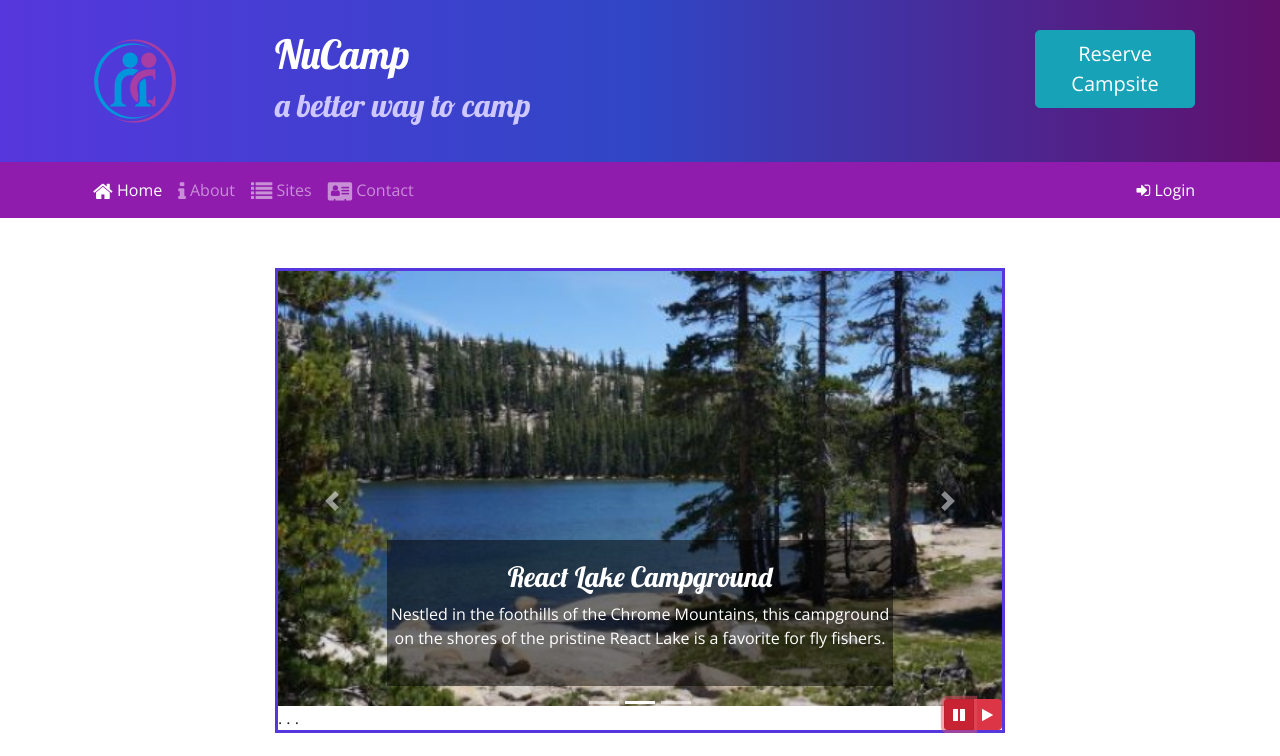
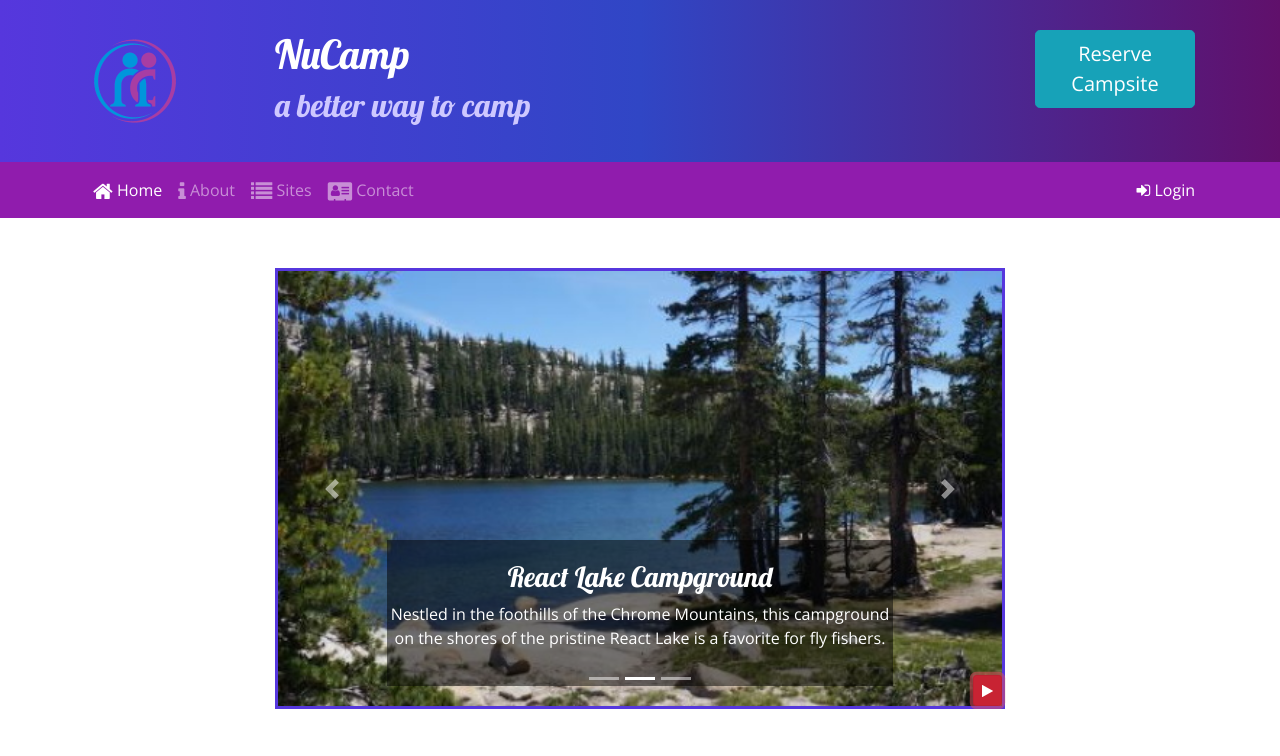
Before and after one commit to rixanne/nucamp, a website: page index.html in a window 1280 px wide. Both pictures are taken after a click on the button 959 px from the left and 714 px from the top of the page. Shown: the top 756 px of the page. Drawn offline with nearby package versions, Linux system fonts and the light colour scheme.

Commit message:
Bootstrap and jQuery Part 2

```diff
--- a/index.html
+++ b/index.html
@@ -204,15 +204,10 @@
                         <span class="carousel-control-next-icon"></span>
                         <span class="sr-only">Next</span>
                     </a>
-                    <div class="btn-group" id="carouselButton">
-                        <button class="btn btn-danger btn-sm" id="carouselPause">
+
+                    <button class="btn btn-danger btn-sm" id="carouselButton">
                         <i class="fa fa-pause"></i>
                     </button>
-                        <button class="btn btn-danger btn-sm" id="carouselPlay">
-                            <i class="fa fa-play"></i>
-                        </button>
-                    </div>
-. . .
                 </div>
 
                 <div class="row row-content align-items-center">
@@ -308,12 +303,17 @@
                 <script src="node_modules/bootstrap/dist/js/bootstrap.min.js"></script>
                 <script>
                     $(function() {
-                            $(".carousel").carousel( { interval: 2000, pause: "false" } );
-                            $("#carouselPause").click(function(){
+                        $(".carousel").carousel( { interval: 2000 } );
+                        $("#carouselButton").click(function(){
+                            if ($("#carouselButton").children("i").hasClass("fa-pause")) {
                                 $(".carousel").carousel("pause");
-                            });
-                            $("#carouselPlay").click(function(){
+                                $("#carouselButton").children("i").removeClass("fa-pause");
+                                $("#carouselButton").children("i").addClass("fa-play");
+                            } else {
                                 $(".carousel").carousel("cycle");
+                                $("#carouselButton").children("i").removeClass("fa-play");
+                                $("#carouselButton").children("i").addClass("fa-pause");
+                            }
                         });
                     });
                 </script>
```
Lines whose indentation alone changed are shown as unchanged.
